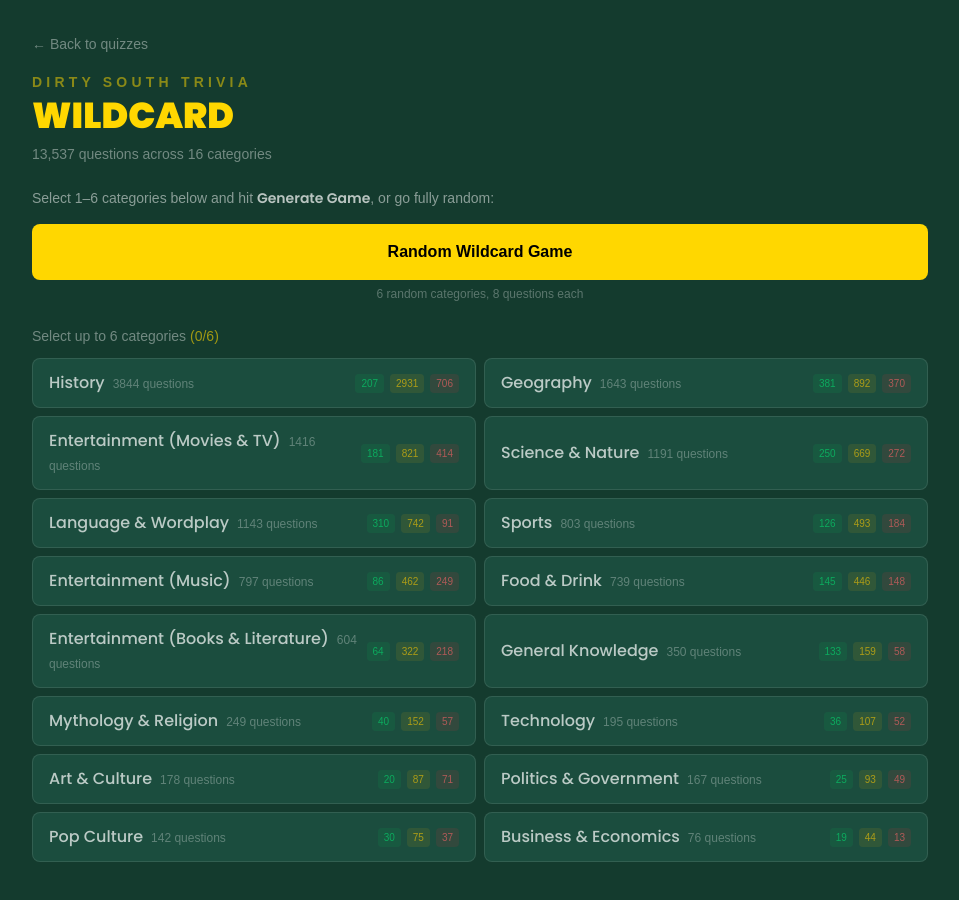
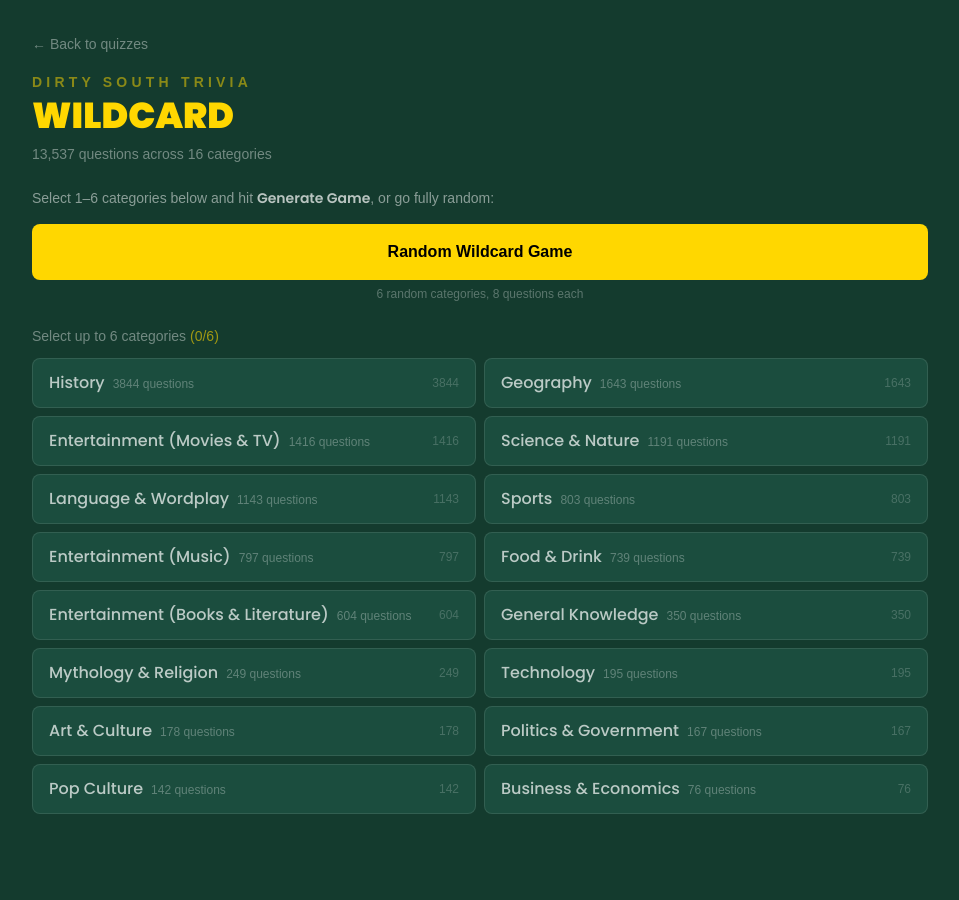
Before and after one commit to prahlaadr/trivia-platform, a Next.js app in the folder web/: page /wildcard in a window 1280 px wide. Shown: the top 900 px of the page, without its empty margins (160-1119 px from the left). After the commit the page ends 870 px from the top, so only its background shows below. Built offline with nearby package versions, Linux system fonts and the light colour scheme; a web font is replaced by a local one.

Commit message:
Remove unlabeled difficulty badges from category cards
Co-Authored-By: Claude Opus 4.6 (1M context) <noreply@anthropic.com>

```diff
--- a/web/src/app/wildcard/page.tsx
+++ b/web/src/app/wildcard/page.tsx
@@ -275,17 +275,9 @@ export default function WildcardPage() {
                         {cat.count} questions
                       </span>
                     </div>
-                    <div className="flex gap-1.5 text-[10px]">
-                      <span className="rounded bg-green-500/10 px-1.5 py-0.5 text-green-400/60">
-                        {cat.difficulties.easy}
-                      </span>
-                      <span className="rounded bg-yellow-500/10 px-1.5 py-0.5 text-yellow-400/60">
-                        {cat.difficulties.medium}
-                      </span>
-                      <span className="rounded bg-red-500/10 px-1.5 py-0.5 text-red-400/60">
-                        {cat.difficulties.hard}
-                      </span>
-                    </div>
+                    <span className="text-xs text-white/20">
+                      {cat.count}
+                    </span>
                   </button>
                 ))}
               </div>
```
